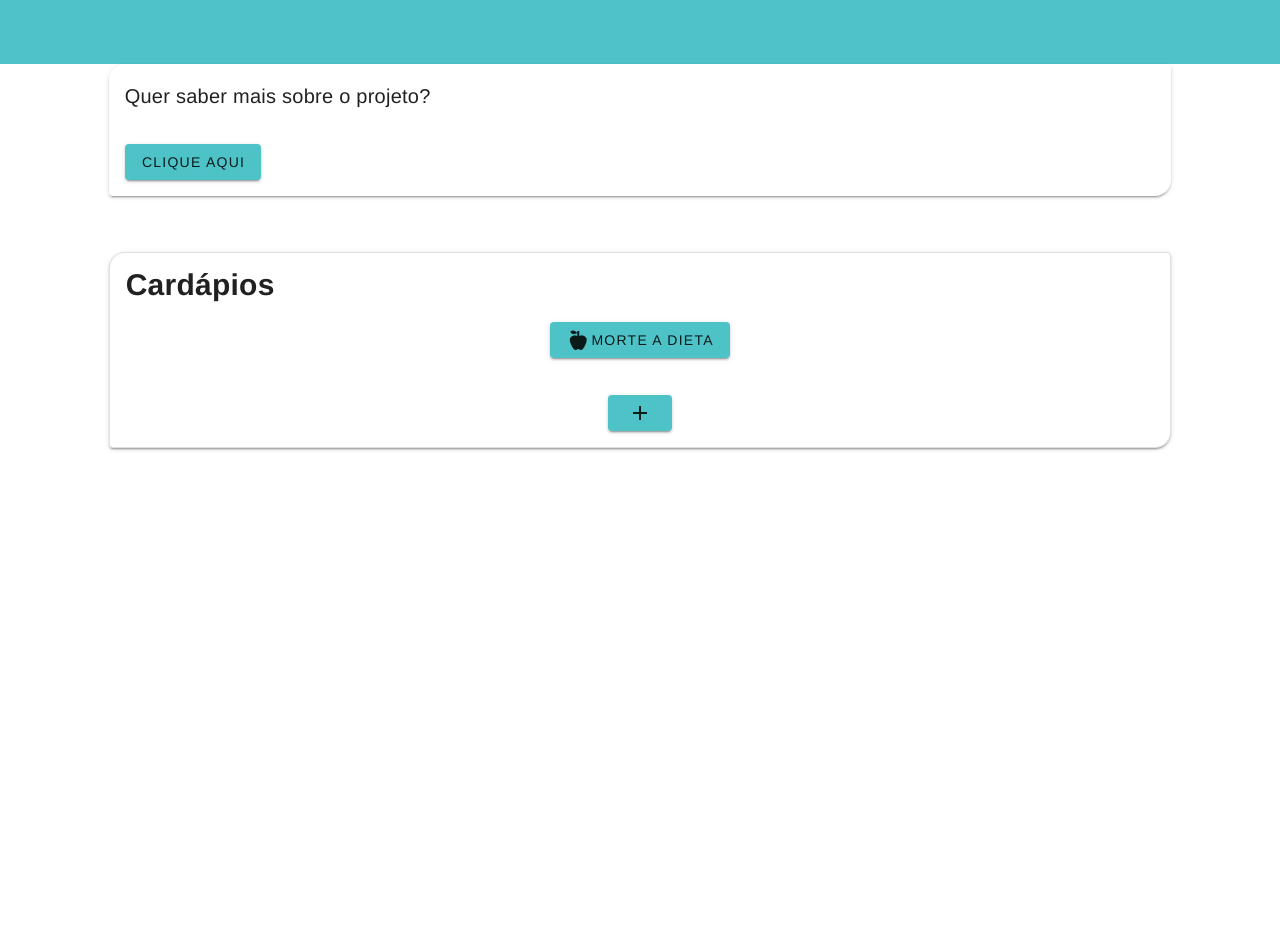
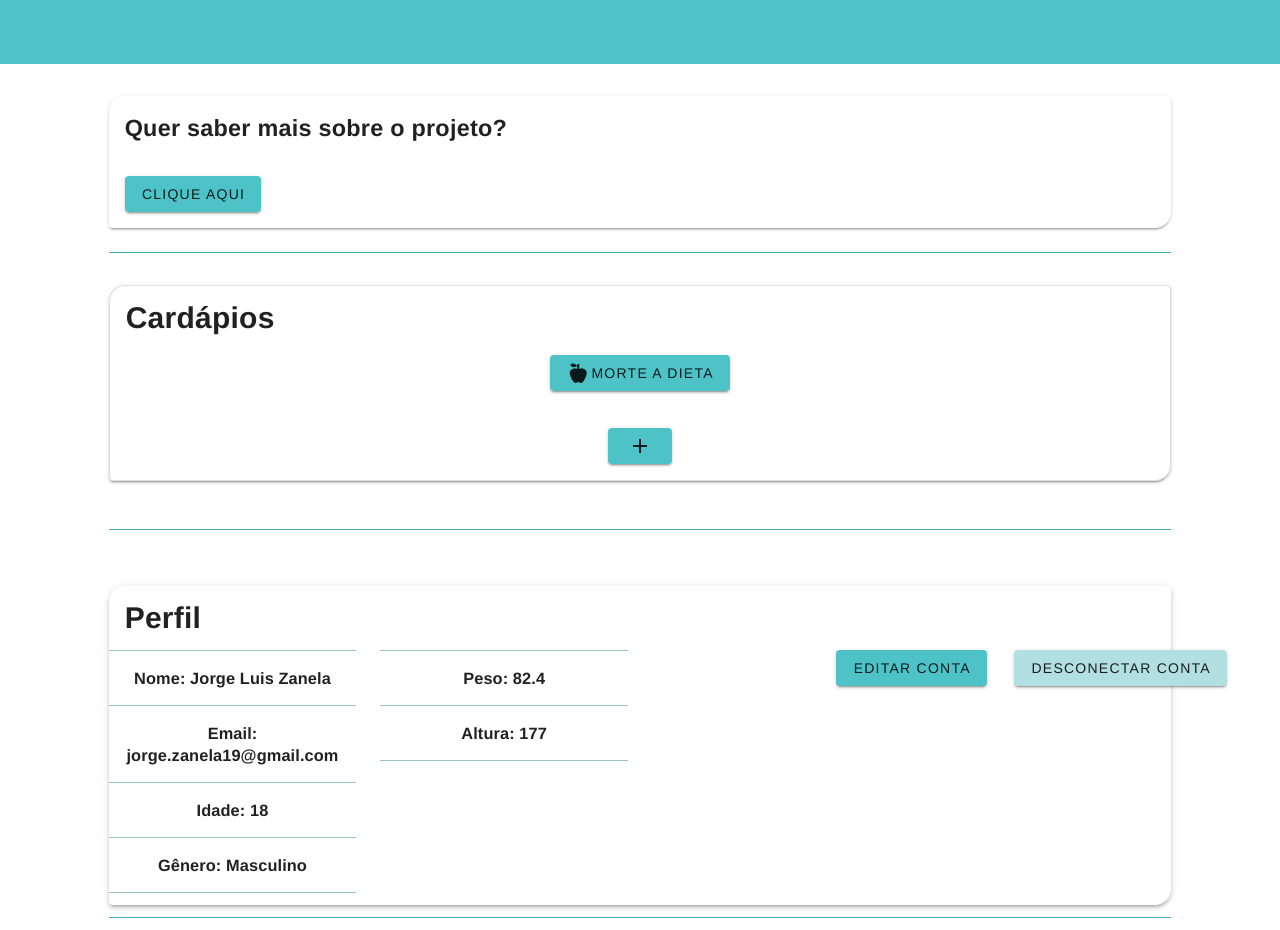
Before and after one commit to proj-cardapios/cardapios-pi, a Vue app: page /#/home in a window 1280 px wide. Shown: the part 118-1048 px from the top of the page. Before the commit the page ends 800 px from the top, so only its background shows below. Built offline with nearby package versions, Linux system fonts and the light colour scheme.

Commit message:
implementação do perfil na home

```diff
--- a/package.json
+++ b/package.json
@@ -14,9 +14,9 @@
   },
   "devDependencies": {
     "@mdi/font": "^7.0.96",
-    "@vue/cli-plugin-babel": "~4.5.15",
-    "@vue/cli-plugin-router": "~4.5.15",
-    "@vue/cli-service": "~4.5.15",
+    "@vue/cli-plugin-babel": "^5.0.8",
+    "@vue/cli-plugin-router": "^5.0.8",
+    "@vue/cli-service": "^5.0.8",
     "sass": "~1.32.0",
     "sass-loader": "^10.0.0",
     "vue-cli-plugin-vuetify": "~2.5.1",
--- a/src/views/Home.vue
+++ b/src/views/Home.vue
@@ -3,13 +3,15 @@
     <div>
       <v-row>
         <v-col cols="1"></v-col>
-    <v-col cols="10">
-        <v-card elevation="2" shaped >
+        <v-col cols="10" class="saiba">
+          <v-card elevation="2" shaped>
             <v-card-title>
-               Quer saber mais sobre o projeto?
-            </v-card-title>
+              <h3>Quer saber mais sobre o projeto?</h3></v-card-title
+            >
             <v-card-title>
-            <v-btn color="#4DC3C8" @click.stop="saibamais = !saibamais">Clique aqui</v-btn>
+              <v-btn color="#4DC3C8" @click.stop="saibamais = !saibamais"
+                >Clique aqui</v-btn
+              >
             </v-card-title>
           </v-card>
         </v-col>
@@ -19,61 +21,93 @@
         <v-col cols="1"></v-col>
         <v-col cols="10">
           <v-card elevation="4">
-        <v-alert transition="scale-transition" v-model="saibamais" elevation="4" color="#4DC3C8" ><span>
+            <v-alert
+              transition="scale-transition"
+              v-model="saibamais"
+              elevation="4"
+              color="#4DC3C8"
+              ><span>
+                <v-card-title>
+                  <v-icon class="icondevs">mdi-account</v-icon>
+                  <h2>Alunos / Devs</h2>
+                </v-card-title>
                 <v-row>
                   <v-col cols="4">
                     <v-card color="#B2DFE1" class="alunos">
-                  <v-card-subtitle><img src="@/assets/imagem_jorge2.png"></v-card-subtitle>
+                      <v-card-subtitle
+                        ><img src="@/assets/imagem_jorge2.png"
+                      /></v-card-subtitle>
                       <h3>Jorge Luis Zanela</h3>
                       <h6>Joinville</h6>
                       <h6>Santa Catarina</h6>
-                  <p> ksjdfggsjkfhsfhwpikehfwkehfwkiefhwkjfhwkefhijhfskjhvkjhskjhffhskjhfsdfhjhwuhcanjcajfhakjfhakjfhkfhakfckjnawcihfaakjfchuh</p>
+                      <p>
+                        ksjdfggsjkfhsfhwpikehfwkehfwkiefhwkjfhwkefhijhfskjhvkjhskjhffhskjhfsdfhjhwuhcanjcajfhakjfhakjfhkfhakfckjnawcihfaakjfchuh
+                      </p>
                     </v-card>
                   </v-col>
                   <v-col cols="4">
                     <v-card color="#B2DFE1" class="alunos">
-                  <v-card-subtitle><img src="@/assets/amanda_perfil.png"></v-card-subtitle>
+                      <v-card-subtitle
+                        ><img src="@/assets/amanda_perfil.png"
+                      /></v-card-subtitle>
                       <h3>Amanda Vincenzi</h3>
                       <h6>Araquari</h6>
                       <h6>Santa Catarina</h6>
-                  <p> ksjdfggsjkfhsfhwpikehfwkehfwkiefhwkjfhwkefhijhfskjhvkjhskjhffhskjhfsdfhjhwuhcanjcajfhakjfhakjfhkfhakfckjnawcihfaakjfchuh</p>
+                      <p>
+                        ksjdfggsjkfhsfhwpikehfwkehfwkiefhwkjfhwkefhijhfskjhvkjhskjhffhskjhfsdfhjhwuhcanjcajfhakjfhakjfhkfhakfckjnawcihfaakjfchuh
+                      </p>
                     </v-card>
                   </v-col>
                   <v-col cols="4">
                     <v-card color="#B2DFE1" class="alunos">
-                  <v-card-subtitle><img src="@/assets/maria_perfil.png"></v-card-subtitle>
+                      <v-card-subtitle
+                        ><img src="@/assets/maria_perfil.png"
+                      /></v-card-subtitle>
                       <h3>Maria Eduarda</h3>
                       <h6>Joinville</h6>
                       <h6>Santa Catarina</h6>
-                  <p> ksjdfggsjkfhsfhwpikehfwkehfwkiefhwkjfhwkefhijhfskjhvkjhskjhffhskjhfsdfhjhwuhcanjcajfhakjfhakjfhkfhakfckjnawcihfaakjfchuh</p>
+                      <p>
+                        ksjdfggsjkfhsfhwpikehfwkehfwkiefhwkjfhwkefhijhfskjhvkjhskjhffhskjhfsdfhjhwuhcanjcajfhakjfhakjfhkfhakfckjnawcihfaakjfchuh
+                      </p>
                     </v-card>
                   </v-col>
                 </v-row>
-        </span></v-alert>
+              </span></v-alert
+            >
           </v-card>
-        <v-card class="cardapios" elevation="2" outlined shaped >
-        <v-card-title >
+          <v-divider color="#4DC3C8"></v-divider>
+          <v-card class="cardapios" elevation="2" outlined shaped>
+            <v-card-title>
               <h2>Cardápios</h2>
             </v-card-title>
             <v-card-text>
               <Btncard :titulo="id" v-for="id in Cardapios" :key="id"></Btncard>
             </v-card-text>
             <v-card-text>
-            <v-btn color="#4DC3C8" @click.stop="formcard = !formcard"><v-icon>mdi-plus</v-icon></v-btn>
+              <v-btn color="#4DC3C8" @click.stop="formcard = !formcard"
+                ><v-icon>mdi-plus</v-icon></v-btn
+              >
             </v-card-text>
           </v-card>
         </v-col>
       </v-row>
       <v-row>
         <v-col cols="1"></v-col>
+
         <v-col cols="10">
-    <v-alert class="formcardapio" transition="scale-transition" v-show="formcard" elevation="6" outlined shaped>
+          <v-divider color="#4DC3C8" v-show="formcard"></v-divider>
+          <v-alert
+            class="formcardapio"
+            transition="scale-transition"
+            v-show="formcard"
+            elevation="6"
+            outlined
+            shaped
+          >
             <v-form>
               <v-container>
                 <v-row>
-            <v-col class="d-flex"
-
-            >
+                  <v-col>
                     <v-text-field
                       v-model="Campotitulo"
                       :rules="[rules.required, rules.counter]"
@@ -81,25 +115,95 @@
                       counter
                       maxlength="20"
                     ></v-text-field>
+                    <v-text-field
+                      v-model="Comentario"
+                      label="Comentário"
+                      counter
+                      maxlength="80"
+                    ></v-text-field>
                   </v-col>
                 </v-row>
                 <v-row>
-            <v-col
-              cols="12"
-              sm="4">
-
-              <v-btn color="#4DC3C8" @click.stop="FuncAddCardapio"><v-icon>mdi-plus</v-icon> Criar cardápio</v-btn>
+                  <v-col cols="12" sm="4">
+                    <v-btn color="#4DC3C8" @click.stop="FuncAddCardapio"
+                      ><v-icon>mdi-plus</v-icon> Criar cardápio</v-btn
+                    >
                   </v-col>
                   <v-col cols="12" sm="1"></v-col>
-            <v-col
-              cols="12"
-              sm="2">
-              <v-btn color="#B2DFE1" @click.stop="formcard = !formcard"><v-icon>mdi-cancel</v-icon>Cancelar</v-btn>
+                  <v-col cols="12" sm="2">
+                    <v-btn color="#B2DFE1" @click.stop="formcard = !formcard"
+                      ><v-icon>mdi-cancel</v-icon>Cancelar</v-btn
+                    >
                   </v-col>
                 </v-row>
               </v-container>
             </v-form>
           </v-alert>
+        </v-col>
+        <v-col cols="1"></v-col>
+      </v-row>
+      <v-row>
+        <v-col cols="1"></v-col>
+        <v-col cols="10">
+          <v-divider color="#4DC3C8"></v-divider>
+        </v-col>
+        <v-col cols="1"></v-col>
+      </v-row>
+      <v-row>
+        <v-col cols="1"></v-col>
+        <v-col cols="10" class="saiba">
+          <v-card elevation="3" shaped>
+            <v-card-title><h2>Perfil</h2> </v-card-title>
+            <v-row>
+              <v-col cols="3">
+                <v-divider color="#B2DFE1"></v-divider>
+                <v-card-subtitle>
+                  <h3>Nome: {{ Usuario.Nome }}</h3>
+                </v-card-subtitle>
+                <v-divider color="#B2DFE1"></v-divider>
+                <v-card-subtitle>
+                  <h3>Email: {{ Usuario.Email }}</h3>
+                </v-card-subtitle>
+                <v-divider color="#B2DFE1"></v-divider>
+                <v-card-subtitle>
+                  <h3>Idade: {{ Usuario.Idade }}</h3>
+                </v-card-subtitle>
+                <v-divider color="#B2DFE1"></v-divider>
+                <v-card-subtitle>
+                  <h3>Gênero: {{ Usuario.Genero }}</h3>
+                </v-card-subtitle>
+                <v-divider color="#B2DFE1"></v-divider>
+              </v-col>
+              <v-col cols="3">
+                <v-divider color="#B2DFE1"></v-divider>
+                <v-card-subtitle>
+                  <h3>Peso: {{ Usuario.Peso }}</h3>
+                </v-card-subtitle>
+                <v-divider color="#B2DFE1"></v-divider>
+                <v-card-subtitle>
+                  <h3>Altura: {{ Usuario.Altura }}</h3>
+                </v-card-subtitle>
+                <v-divider color="#B2DFE1"></v-divider>
+              </v-col>
+              <v-col cols="2"></v-col>
+              <v-col cols="2">
+                <v-btn color="#4DC3C8" @click="Editarperfil"
+                  >Editar Conta</v-btn
+                >
+              </v-col>
+              <v-col cols="2">
+                <v-btn color="#B2DFE1" @click="Desconectar"
+                  >Desconectar Conta</v-btn
+                >
+              </v-col>
+            </v-row>
+          </v-card>
+        </v-col>
+      </v-row>
+      <v-row>
+        <v-col cols="1"></v-col>
+        <v-col cols="10">
+          <v-divider color="#4DC3C8"></v-divider>
         </v-col>
         <v-col cols="1"></v-col>
       </v-row>
@@ -109,39 +213,58 @@
 
 
 <script>
-import Btncard from '@/components/btncard.vue'
+import Btncard from "@/components/btncard.vue";
 export default {
   data() {
     return {
+      Comentario: "",
       Campotitulo: "",
       formcard: false,
       saibamais: false,
-            Cardapios: [{
+      Cardapios: [
+        {
           id: 1,
           titulo: "morte a dieta",
-                }],
+        },
+      ],
+      Usuario: {
+        Nome: "Jorge Luis Zanela",
+        Email: "jorge.zanela19@gmail.com",
+        Idade: 18,
+        Genero: "Masculino",
+        Peso: 82.4,
+        Altura: 177,
+      },
       rules: {
-                required: value => !!value || "obrigatório",
-                counter: value => value.length <= 20 || "Max 20 caracteres",
-                refeicoescounter: Number => value.length <= 5 || "Maximo de 5 refeições",
+        required: (value) => !!value || "obrigatório",
+        counter: (value) => value.length <= 20 || "Max 20 caracteres",
+        refeicoescounter: (Number) =>
+          value.length <= 5 || "Maximo de 5 refeições",
       },
     };
   },
   methods: {
+    Editarperfil() {
+      this.$router.push({ name: "Cadastro" });
+    },
+    Desconectar() {
+      this.$router.push({ name: "Login" });
+    },
     entrarCard() {
       this.$router.push({ name: "Cardapio" });
     },
     FuncAddCardapio() {
       if (this.Campotitulo) {
         this.Cardapios.push({
-                    titulo: this.Campotitulo
+          titulo: this.Campotitulo,
         });
       }
       this.Campotitulo = "";
-        }
+      this.Comentario = "";
     },
-    components: { Btncard }
-}
+  },
+  components: { Btncard },
+};
 </script>
 
 <style scoped>
@@ -152,25 +275,32 @@ export default {
   margin-top: 2rem;
 }
 .body {
-  font-family:Helvetica, sans-serif;
+  font-family: Helvetica, sans-serif;
   padding: 0;
   text-align: center;
 }
 .bar {
   margin-bottom: 1rem;
-  background: #4DC3C8;
+  background: #4dc3c8;
   padding: 1rem 0 1rem 0;
   text-align: center;
-  font-family:Cambria, Cochin, Georgia, Times, 'Times New Roman', serif;
+  font-family: Cambria, Cochin, Georgia, Times, "Times New Roman", serif;
 }
 img {
   max-height: 18rem;
   max-width: 15rem;
-  border: 3px solid #4DC3C8 ;
-  border-radius:18px
+  border: 3px solid #4dc3c8;
+  border-radius: 18px;
 }
 .alunos {
   padding: 0 3px;
-  border-radius:18px
+  border-radius: 18px;
+}
+.saiba {
+  margin-top: 2rem;
+}
+.icondevs {
+  min-width: 3rem;
+  min-height: 2rem;
 }
 </style>
--- a/src/views/Perfil.vue
+++ b/src/views/Perfil.vue
@@ -30,12 +30,7 @@
 <script>
 export default {
     methods: {
-        Editarperfil() {
-            this.$router.push({ name: "Cadastro" });
-        },
-        Desconectar() {
-            this.$router.push({ name: "Login" });
-        },
+
     }
 }
 </script>
```
Also changed, not shown: 1 other file (tests, documents, lock files or other folders). Lines whose indentation alone changed are shown as unchanged.
